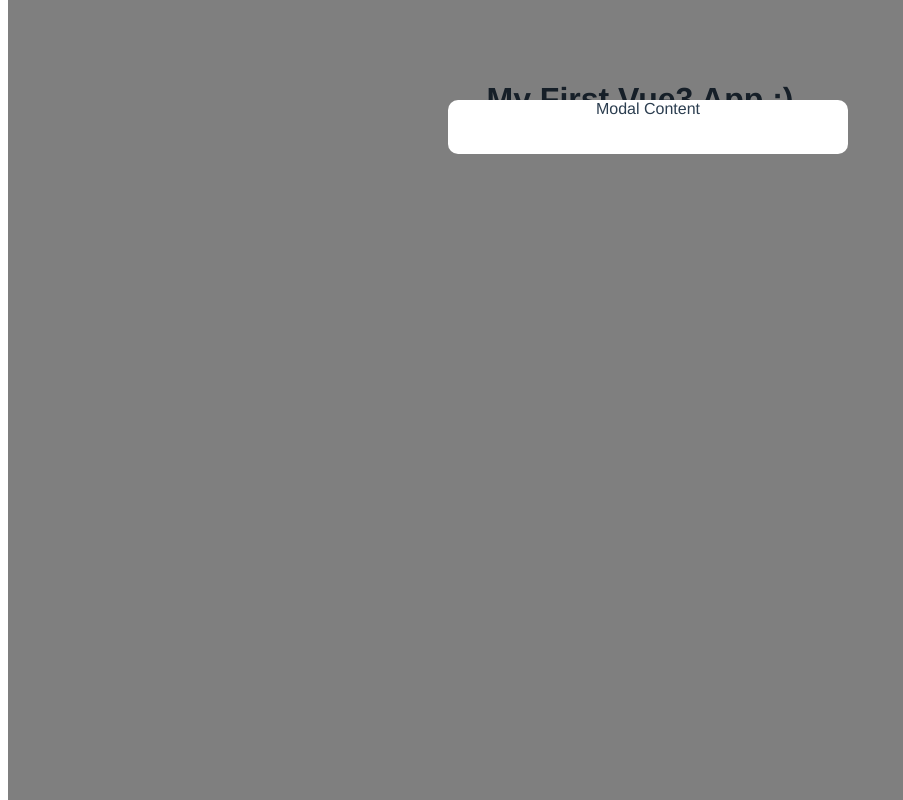
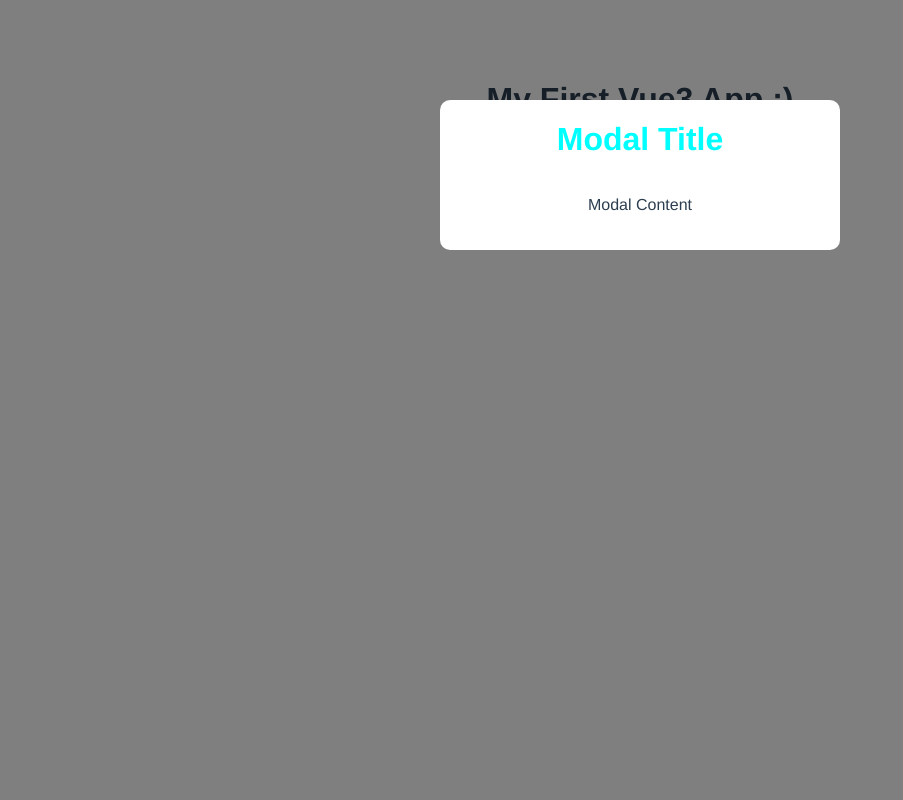
Before and after one commit to MacDavid1989/vue3-modal-project-practice, a Vue app: page / in a window 1280 px wide. Shown: the whole page, without its empty margins (0-903 px from the left). Built offline with nearby package versions, Linux system fonts and the light colour scheme.

Commit message:
create a global CSS file, import into Main.js, add global styles to the file

```diff
--- a/src/App.vue
+++ b/src/App.vue
@@ -16,22 +16,3 @@ export default {
   },
 };
 </script>
-
-<style>
-#app {
-  font-family: Avenir, Helvetica, Arial, sans-serif;
-  -webkit-font-smoothing: antialiased;
-  -moz-osx-font-smoothing: grayscale;
-  text-align: center;
-  color: #2c3e50;
-  margin-top: 60px;
-}
-</style>
-
-<style scoped>
-h1 {
-  border-bottom: 1px solid #ddd;
-  display: inline-block;
-  padding-bottom: 10px;
-}
-</style>
--- a/src/components/Modal.vue
+++ b/src/components/Modal.vue
@@ -1,6 +1,7 @@
 <template>
   <div class="backdrop">
     <div class="modal">
+      <h1>Modal Title</h1>
       <p>Modal Content</p>
     </div>
   </div>
@@ -21,4 +22,10 @@
   width: 100%;
   height: 100%;
 }
+h1 {
+  display: inline-block;
+  color: aqua;
+  border: none;
+  padding: 0;
+}
 </style>
--- /dev/null
+++ b/src/styles/global.css
@@ -0,0 +1,16 @@
+body {
+  margin: 0;
+}
+#app {
+  font-family: Avenir, Helvetica, Arial, sans-serif;
+  -webkit-font-smoothing: antialiased;
+  -moz-osx-font-smoothing: grayscale;
+  text-align: center;
+  color: #2c3e50;
+  margin-top: 60px;
+}
+h1 {
+  border-bottom: 1px solid #ddd;
+  display: inline-block;
+  padding-bottom: 10px;
+}
```
Also changed, not shown: src/main.js (+6 -3 lines).
